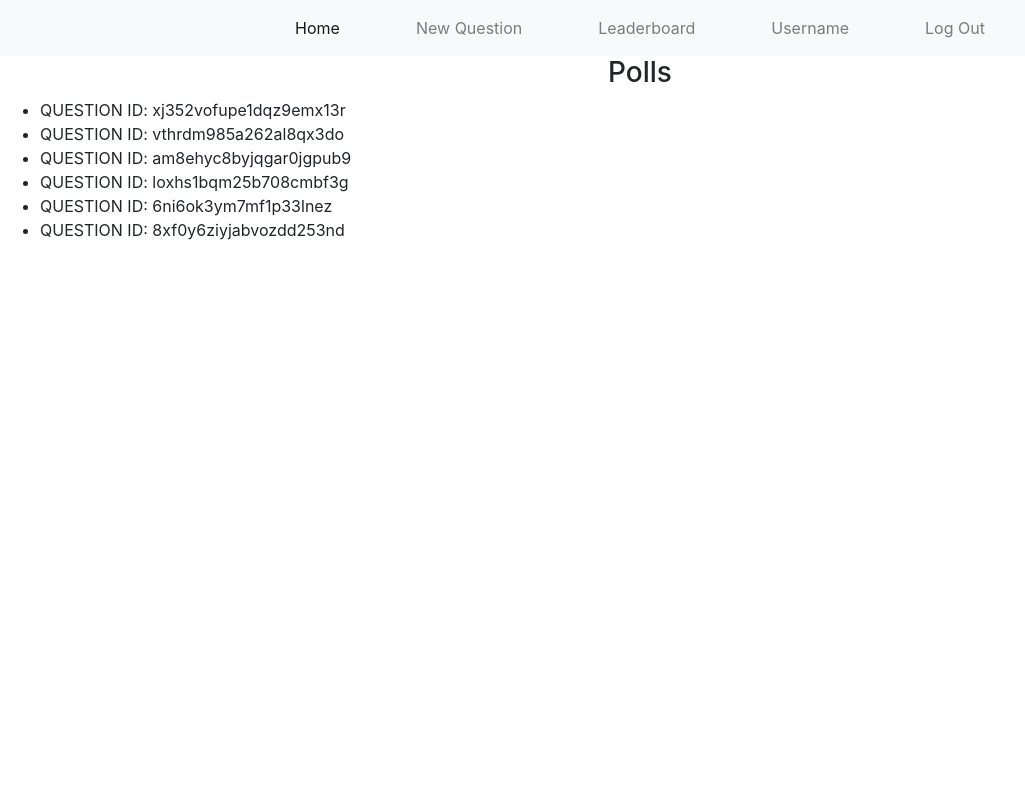
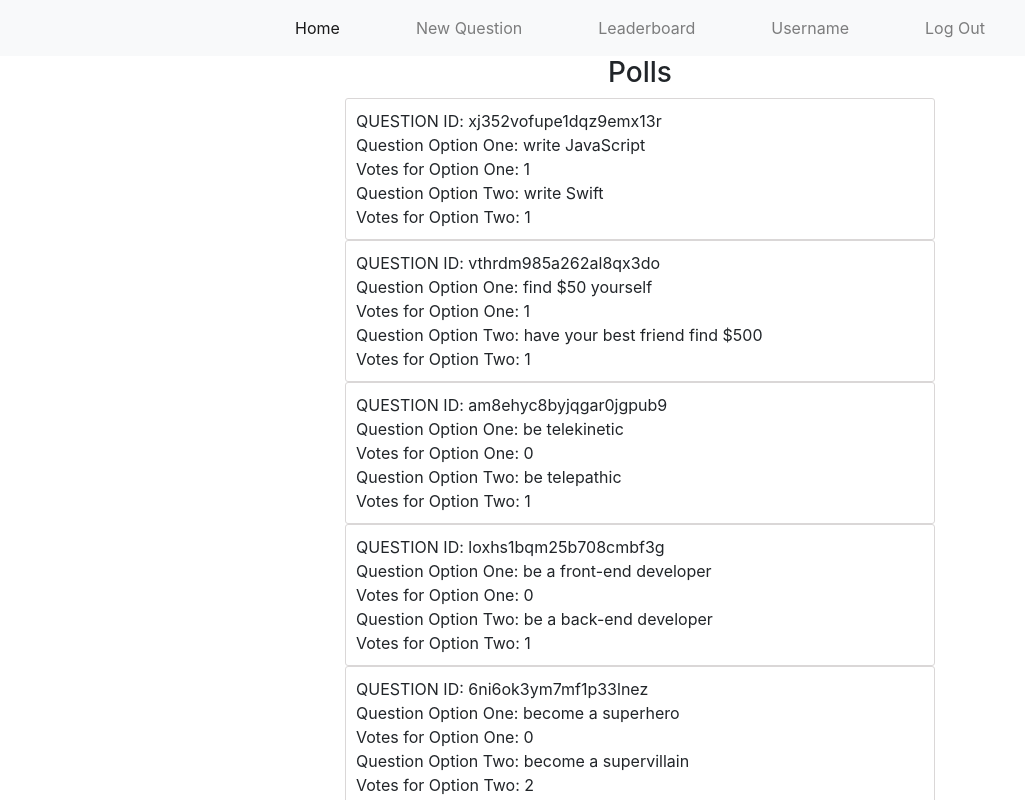
Before and after one commit to tusho/would-you-rather, a React (Create React App) app: page / in a window 1280 px wide. Shown: the top 800 px of the page, without its empty margins (0-1025 px from the left). Built offline with nearby package versions, Linux system fonts and the light colour scheme.

Commit message:
Added question component and basic functionality

```diff
--- a/src/components/Dashboard.js
+++ b/src/components/Dashboard.js
@@ -1,16 +1,15 @@
 import React, { Component } from 'react'
 import { connect } from 'react-redux'
+import Question from './Question.js'
 
 class Dashboard extends Component {
   render() {
     return (
       <div>
         <h3 className='text-center'>Polls</h3>
-        <ul>
+        <ul className='list-unstyled'>
             {this.props.questionIds.map((id) => (
-                <li key={id}>
-                    <div>QUESTION ID: {id}</div>
-                </li>
+                <Question id={id} />
             ))}
         </ul>
       </div>
--- /dev/null
+++ b/src/components/Question.js
@@ -0,0 +1,30 @@
+import React, { Component } from 'react'
+import { connect } from 'react-redux'
+
+class Question extends Component {
+    render() {
+        const { question } = this.props
+        console.log(this.props)
+        return (
+            <li className="question" key={question.id}>
+                QUESTION ID: {question.id} <br />
+                Question Option One: {question.optionOne.text} <br />
+                Votes for Option One: {question.optionOne.votes.length} <br />
+                Question Option Two: {question.optionTwo.text} <br />
+                Votes for Option Two: {question.optionTwo.votes.length}
+            </li>
+        )
+    }
+}
+
+function mapStateToProps ({ authedUser, questions }, { id }) {
+    const question = questions[id]
+
+    return {
+        authedUser,
+        question
+    }
+}
+
+
+export default connect(mapStateToProps)(Question)
--- a/src/index.css
+++ b/src/index.css
@@ -19,3 +19,14 @@
   padding-left:30px;
   padding-right:30px;
 }
+
+.question {
+  width: 100%;
+  max-width: 590px;
+  padding: 10px;
+  display: flex;
+  margin: 0 auto;
+  border: 1px solid #dad7d7;
+  border-radius: 3px;
+  cursor: pointer;
+}
```
